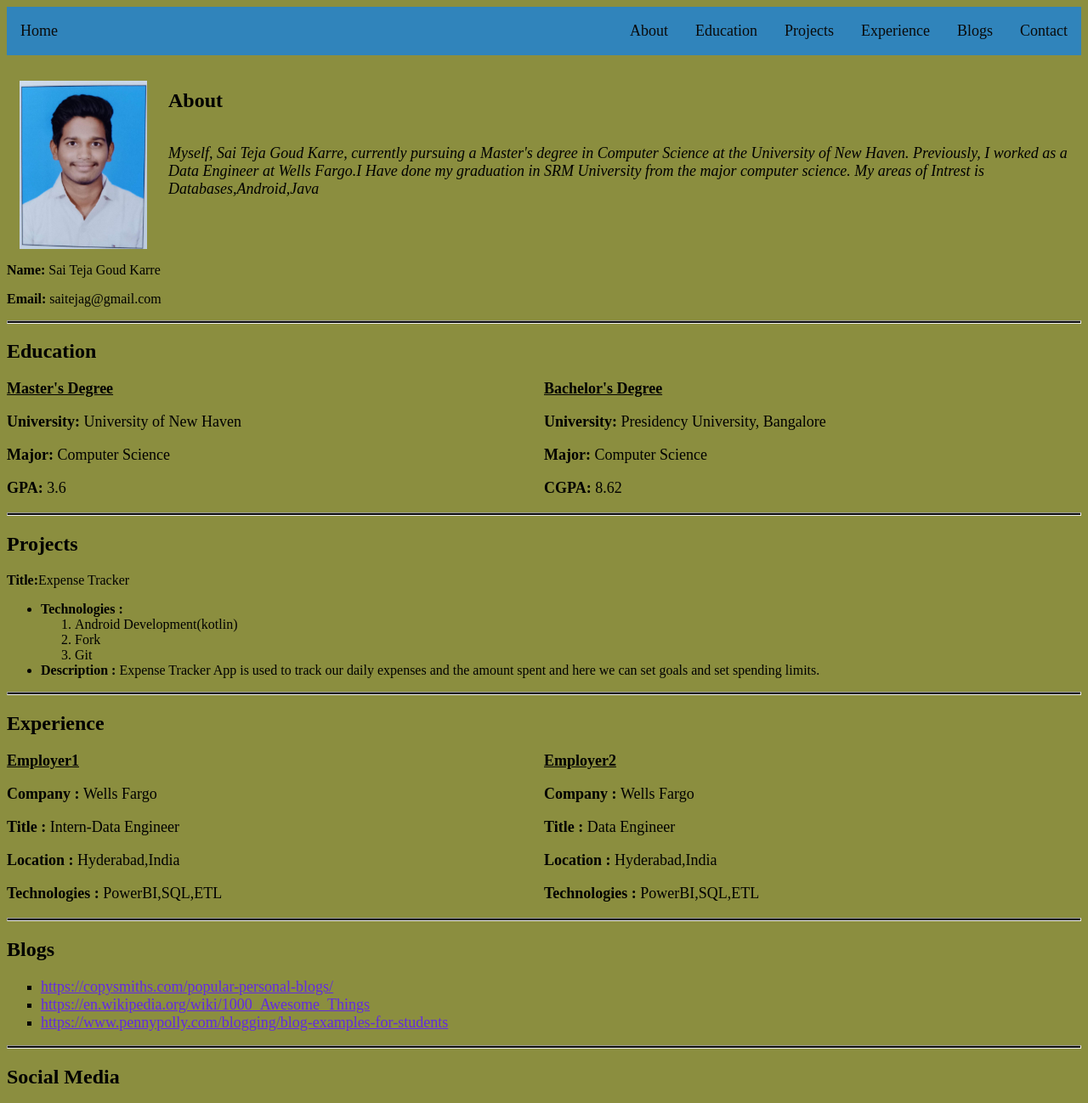
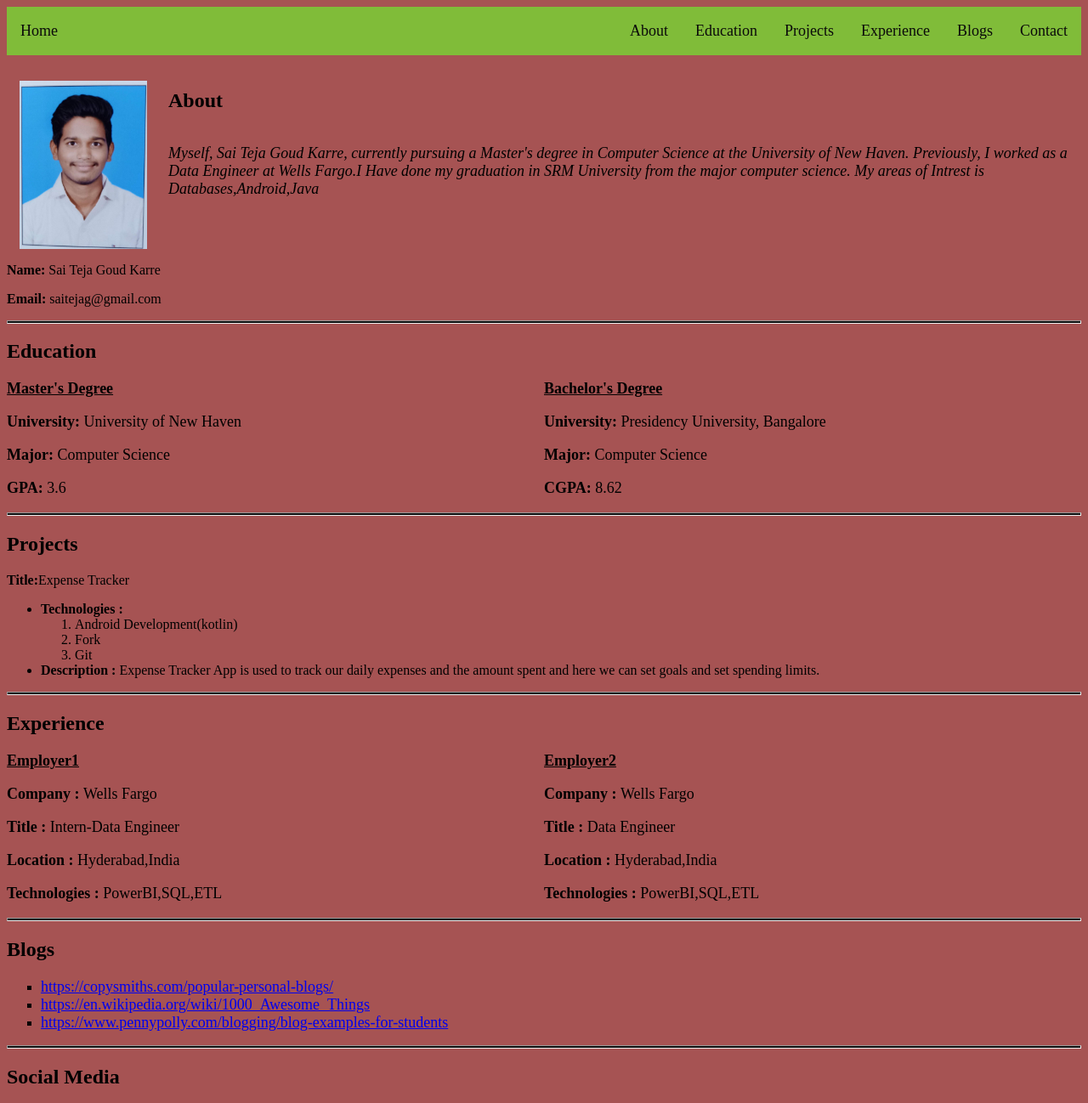
Before and after one commit to saitejagoud06/WebDatabase_Portfolio, a plain HTML site: page index.html in a window 1280 px wide. Shown: the top 1298 px of the page at 85% size. Drawn offline with Linux system fonts and the light colour scheme.

Commit message:
Update style.css

```diff
--- a/style.css
+++ b/style.css
@@ -1,9 +1,9 @@
 body{
-    background-color: rgb(139, 142, 63);
+    background-color: rgb(166, 83, 83);
 }
 .navmenu {
     overflow: hidden;
-   background-color: hsla(206, 68%, 47%, 0.903);
+   background-color: hsla(91, 57%, 50%, 0.903);
 }
 
 .navmenu a {
@@ -61,7 +61,7 @@ hr {
     text-align: center;
 }
 #Blogs a{
-    color: rgb(98, 43, 226);
+
     font-size: large;
 }
 #Contact {
```
